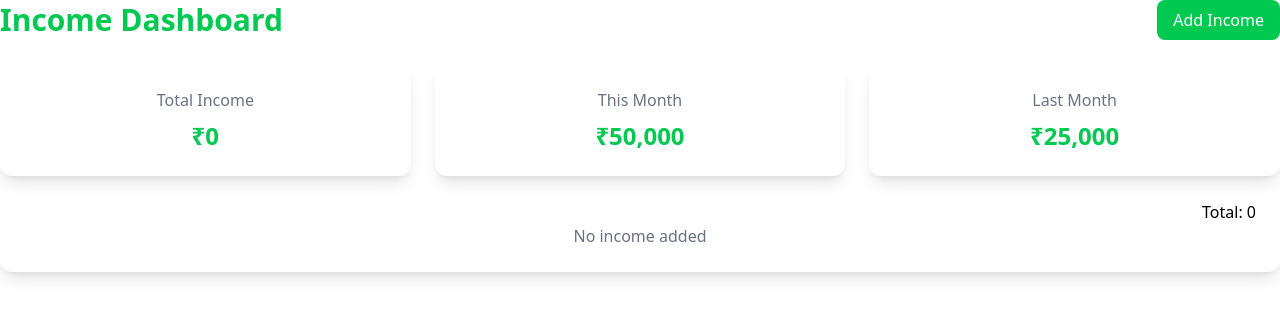
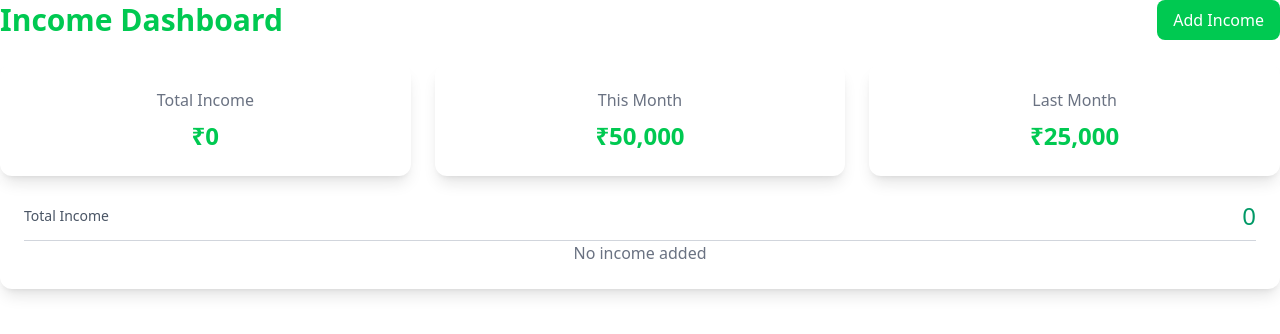
Before and after one commit to Sayali-Shelar/Expense-Tracker, a React (Vite) app: page /income-dashboard in a window 1280 px wide. Shown: the top 334 px of the page. Built offline with nearby package versions, Linux system fonts and the light colour scheme.

Commit message:
Updated Code

```diff
--- a/src/Dashboard/IncomeDashboard.jsx
+++ b/src/Dashboard/IncomeDashboard.jsx
@@ -3,6 +3,7 @@ import { useSelector } from "react-redux";
 import { Link } from "react-router-dom";
 import { FaMoneyBillWave, FaGift, FaBriefcase, FaTrash, FaEdit } from "react-icons/fa";
 import { useDispatch } from "react-redux";
+import { deleteIncome , updateIncome } from "../Reducer/IncomeSlice";
 
 
 
@@ -25,6 +26,20 @@ const IncomeDashboard = () => {
     }
   };
   const dispatch = useDispatch();
+
+
+
+
+
+    const [editId, setEditId] = useState(null);
+  const [title, setTitle] = useState("");
+  const [amount, setAmount] = useState("");
+
+  const handleEdit = (item) => {
+    setEditId(item.id);
+    setTitle(item.title);
+    setAmount(item.amount);
+  };
 
 
 
@@ -94,9 +109,24 @@ const IncomeDashboard = () => {
 
 
       <div className="bg-white shadow-lg rounded-xl p-6">
-        <div className="text-end">
+        {/* <div className="text-end">
           Total: {incomes.length}
-          </div>
+          </div> */}
+
+          <div className="flex justify-between items-center
+                border-b border-gray-300 pb-2">
+
+              <p className="text-sm font-medium text-gray-600">
+               Total Income
+              </p>
+
+                <h3 className="text-2xl  text-emerald-600">
+                  {incomes.length}
+                  </h3>
+
+            </div>
+
+
 
         {incomes.length === 0 ? (
           <p className="text-gray-500 text-center">No income added</p>
@@ -104,7 +134,7 @@ const IncomeDashboard = () => {
           incomes.map((item) => (
             <div
               key={item.id}
-              className="flex justify-between items-center border-b py-4"
+              className="flex justify-between items-center mt-4 p-2 bg-gray-50 rounded-lg shadow-sm"
             >
               {/* Left Side */}
               <div className="flex items-center gap-4">
@@ -129,12 +159,15 @@ const IncomeDashboard = () => {
 
               {/* Right Side Buttons */}
               <div className="flex gap-3">
-                <button className="text-blue-500 hover:text-blue-700">
+                <button
+                 onClick={()=>handleEdit(item)}
+                className="text-blue-500 hover:text-blue-700">
+
                   <FaEdit />
                 </button>
 
                 <button
-                  onClick={() => dispatch(deleteIncome(item.id))}
+                  onClick={()=>dispatch(deleteIncome(item.id))}
                   className="text-red-500 hover:text-red-700"
                 >
                   <FaTrash />
--- a/src/Reducer/IncomeSlice.jsx
+++ b/src/Reducer/IncomeSlice.jsx
@@ -1,5 +1,5 @@
  import { createSlice } from "@reduxjs/toolkit";
-import { updateOptions } from "recharts/types/state/rootPropsSlice";
+
 
 
  const savedIncomes = JSON.parse(localStorage.getItem("incomes")) || [];
@@ -20,16 +20,26 @@ import { updateOptions } from "recharts/types/state/rootPropsSlice";
         },
 
         deleteIncome : (state , action) => {
-            state.incomes = state.incomes.filter(income => income.id !== action.payload)
+            const id = action.payload;
+            state.incomes = state.incomes.filter(income => income.id !== id)
          },
 
-        updateIncome : (state , action) => {
-            const { id, updatedData } = action.payload;
-            const index = state.incomes.findIndex(income => income.id === id);
-            if (index !== -1) {
-                state.incomes[index] = { ...state.incomes[index], ...updatedData };
-            }
-         }
+        // updateIncome : (state , action) => {
+        //     const { id, updatedData } = action.payload;
+        //     const index = state.incomes.findIndex(income => income.id === id);
+        //     if (index !== -1) {
+        //         state.incomes[index] = { ...state.incomes[index], ...updatedData };
+        //     }
+        //  }
+           updateExpense: (state, action) => {
+      const updatedData = action.payload;
+
+      state.expenses = state.expenses.map((item) =>
+        item.id === updatedData.id ? updatedData : item
+      );
+
+      localStorage.setItem("expenses", JSON.stringify(state.expenses));
+    }
 
 
     }})
--- a/src/pages/Income.jsx
+++ b/src/pages/Income.jsx
@@ -44,6 +44,7 @@ const navigate = useNavigate();
 
       dispatch(
     addIncome({
+      id: Date.now(),
       ...formData,
       amount: Number(formData.amount),
     })
```
